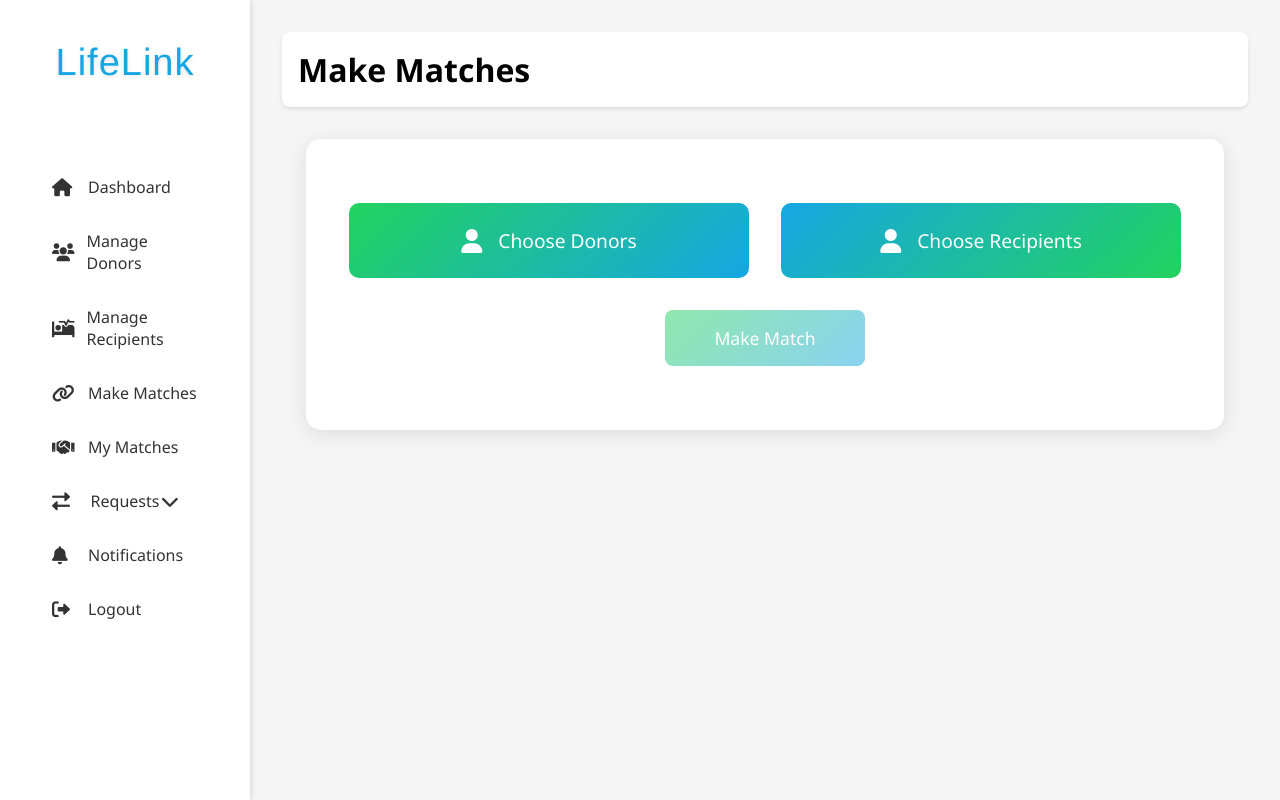
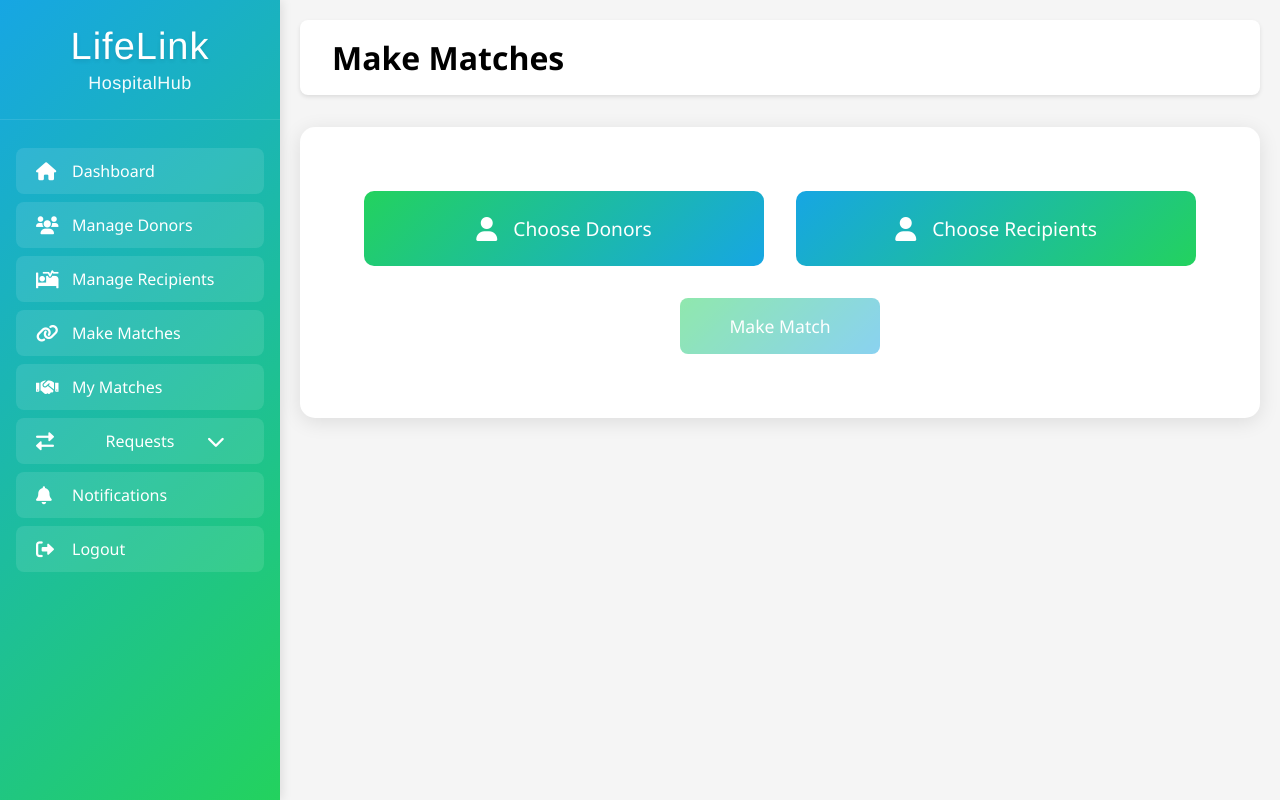
Before and after one commit to rohithbab/new-lifelink-, a PHP site: page /lifelink/pages/hospital/make_matches.php in a window 1280 px wide. Run offline with PHP 8.4, Linux system fonts and the light colour scheme; the visitor is signed in with stand-in values (Sample User, id 1).

Commit message:
Revert "1)hospital full dashboard responsive.."
This reverts commit c9bc6761ed95123362027708c18445231d47fa3a.

```diff
--- a/assets/css/hospital-dashboard.css
+++ b/assets/css/hospital-dashboard.css
@@ -19,8 +19,6 @@
     display: flex;
     min-height: 100vh;
     background: #f5f5f5;
-    position: relative;
-    width: 100%;
 }
 
 /* Header Styles */
@@ -29,21 +27,18 @@
     justify-content: space-between;
     align-items: center;
     margin-bottom: 2rem;
-    padding: 1rem;
+    padding: 1rem 2rem;
     background: #fff;
     border-radius: 8px;
     box-shadow: 0 2px 4px rgba(0, 0, 0, 0.1);
-    flex-wrap: wrap;
-    gap: 1rem;
 }
 
 .header-left h2 {
-    font-size: clamp(1.2rem, 2.5vw, 1.5rem);
+    font-size: 1.5rem;
     font-weight: 600;
     color: #333;
     margin: 0;
     background: linear-gradient(to right, #28a745, #4a90e2);
-    background-clip: text;
     -webkit-background-clip: text;
     -webkit-text-fill-color: transparent;
 }
@@ -52,7 +47,6 @@
     display: flex;
     align-items: center;
     gap: 1rem;
-    flex-wrap: wrap;
 }
 
 .back-button {
@@ -111,14 +105,15 @@
     font-size: 0.9rem;
 }
 
-/* Responsive Sidebar */
+/* Sidebar Styles */
 .sidebar {
-    width: 250px;
-    min-height: 100vh;
-    background: var(--white);
-    padding: 1rem;
-    box-shadow: 2px 0 5px rgba(0, 0, 0, 0.1);
-    transition: all 0.3s ease;
+    width: 280px;
+    height: 100vh;
+    background: linear-gradient(135deg, var(--primary-green), var(--primary-blue));
+    position: fixed;
+    left: 0;
+    top: 0;
+    box-shadow: 2px 0 10px rgba(0,0,0,0.1);
     z-index: 1000;
 }
 
@@ -129,7 +124,7 @@
 }
 
 .logo-text {
-    color: var(--primary-green);
+    color: white;
     font-size: 38px;
     font-weight: normal;
     margin: 0;
@@ -163,7 +158,7 @@
     display: flex;
     align-items: center;
     padding: 12px 20px;
-    color: var(--dark-gray);
+    color: white;
     text-decoration: none;
     border-radius: 8px;
     transition: all 0.3s ease;
@@ -186,8 +181,8 @@
 /* Main Content Area */
 .main-content {
     flex: 1;
-    padding: 2rem;
-    transition: all 0.3s ease;
+    margin-left: 280px;
+    padding: 20px;
 }
 
 /* Dashboard Content */
--- a/includes/hospital_sidebar.php
+++ b/includes/hospital_sidebar.php
@@ -8,9 +8,6 @@ if (!isset($_SESSION['hospital_logged_in']) || !$_SESSION['hospital_logged_in'])
 // Get current page name for active state
 $current_page = basename($_SERVER['PHP_SELF']);
 ?>
-<button class="mobile-menu-toggle">
-    <i class="fas fa-bars"></i>
-</button>
 <aside class="sidebar">
     <div class="sidebar-header">
         <h2 class="logo-text">LifeLink</h2>
@@ -175,19 +172,5 @@ document.addEventListener('DOMContentLoaded', function() {
             parentMenu.classList.add('active');
         }
     });
-
-    const menuToggle = document.querySelector('.mobile-menu-toggle');
-    const sidebar = document.querySelector('.sidebar');
-
-    menuToggle.addEventListener('click', function() {
-        sidebar.classList.toggle('active');
-    });
-
-    // Close sidebar when clicking outside
-    document.addEventListener('click', function(e) {
-        if (!sidebar.contains(e.target) && !menuToggle.contains(e.target) && sidebar.classList.contains('active')) {
-            sidebar.classList.remove('active');
-        }
-    });
 });
 </script>
--- a/pages/hospital/make_matches.php
+++ b/pages/hospital/make_matches.php
@@ -19,14 +19,12 @@ $hospital_name = $_SESSION['hospital_name'];
     <meta name="viewport" content="width=device-width, initial-scale=1.0">
     <title>Make Matches - LifeLink</title>
     <link rel="stylesheet" href="../../assets/css/hospital-dashboard.css">
-    <link rel="stylesheet" href="../../assets/css/responsive.css">
     <link rel="stylesheet" href="https://cdnjs.cloudflare.com/ajax/libs/font-awesome/6.0.0/css/all.min.css">
     <script src="https://code.jquery.com/jquery-3.6.0.min.js"></script>
     <style>
         .match-container {
             padding: 2rem;
             max-width: 1000px;
-            width: 95%;
             margin: 2rem auto;
             background: white;
             border-radius: 15px;
@@ -35,7 +33,6 @@ $hospital_name = $_SESSION['hospital_name'];
 
         .match-section {
             display: flex;
-            flex-wrap: wrap;
             gap: 2rem;
             justify-content: center;
             margin-top: 2rem;
@@ -43,7 +40,6 @@ $hospital_name = $_SESSION['hospital_name'];
 
         .match-column {
             flex: 1;
-            min-width: 280px;
             max-width: 400px;
             display: flex;
             flex-direction: column;
@@ -367,22 +363,6 @@ $hospital_name = $_SESSION['hospital_name'];
         .modal-buttons .secondary-btn:hover {
             background: #e9ecef;
         }
-
-        @media screen and (max-width: 768px) {
-            .match-container {
-                padding: 1rem;
-                margin: 1rem auto;
-            }
-
-            .match-section {
-                gap: 1rem;
-            }
-
-            .match-column {
-                flex: 0 0 100%;
-                max-width: 100%;
-            }
-        }
     </style>
 </head>
 <body>
```
Also changed, not shown: other parts of assets/css/hospital-dashboard.css (+0 -69 lines), 1 other file.
